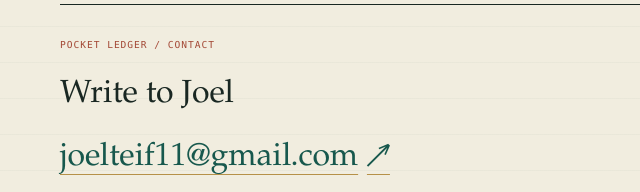
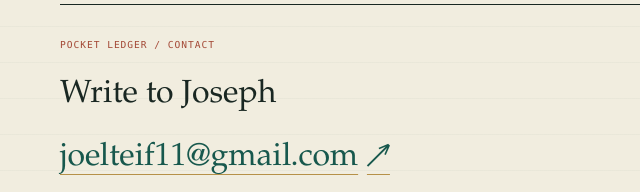
Before and after one commit to JosephLteif/ios-native-finance-demo, a plain HTML site: page docs/support/index.html in a window 1280 px wide. Shown: the part 478-670 px from the top of the page, 0-640 px from the left. Drawn offline with Linux system fonts and the light colour scheme.

Commit message:
Correct support contact name

```diff
--- a/docs/support/index.html
+++ b/docs/support/index.html
@@ -24,7 +24,7 @@
       </header>
       <section class="contact-sheet" aria-labelledby="email-heading">
         <span class="section-index">POCKET LEDGER / CONTACT</span>
-        <h2 id="email-heading">Write to Joel</h2>
+        <h2 id="email-heading">Write to Joseph</h2>
         <a class="email-link" href="mailto:joelteif11@gmail.com">joelteif11@gmail.com <span aria-hidden="true">↗</span></a>
         <p>If you’re reporting a problem, include your device model, iOS or watchOS version, and the steps that led to it. Please keep account and transaction details out of the email; a short description is usually enough.</p>
       </section>
```
